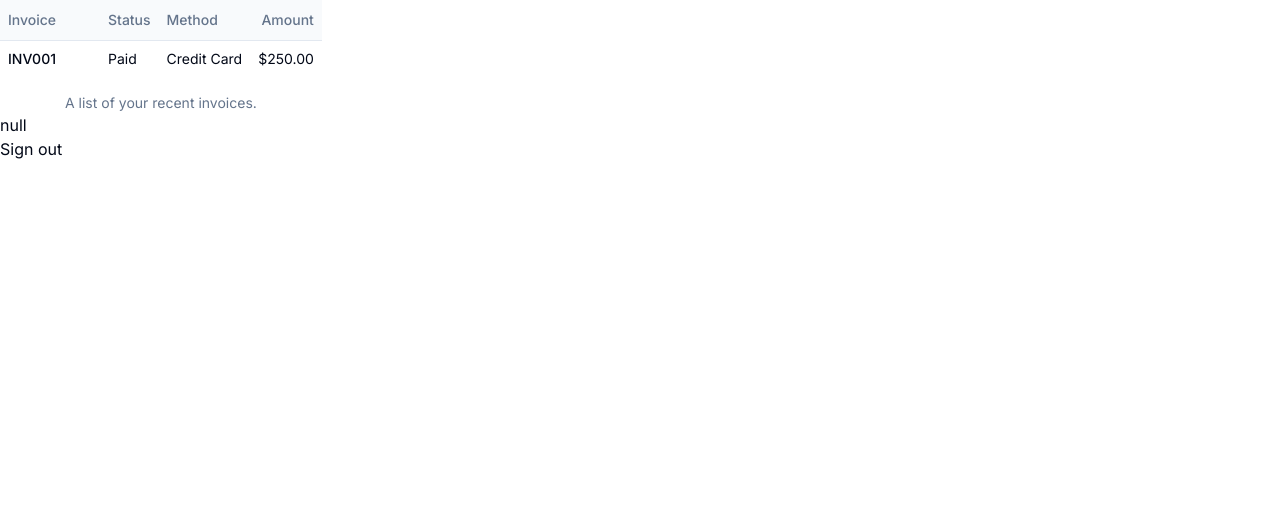
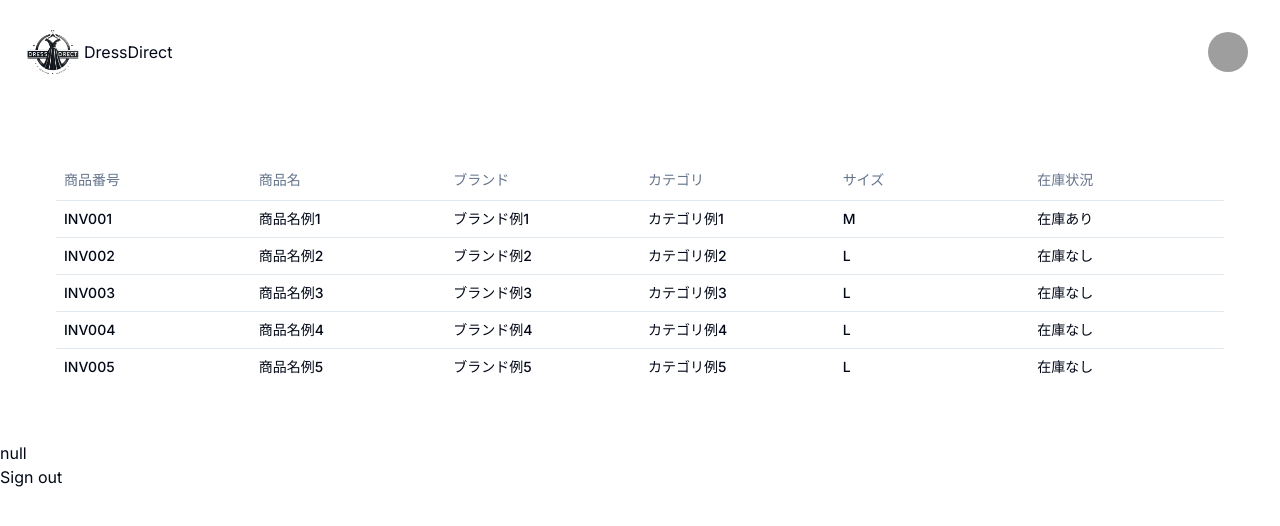
Before and after one commit to mizuki3880/clothing-management, a Next.js app in the folder front-end/: page /main/dashboard in a window 1280 px wide. Shown: the top 526 px of the page. Built offline with nearby package versions, Linux system fonts and the light colour scheme; no server answers; grey boxes are pictures that could not be loaded.

Commit message:
dashbordにある商品一覧リストをダミーデータを使って作成した。

```diff
--- /dev/null
+++ b/front-end/data/dammy-data.ts
@@ -0,0 +1,42 @@
+export const ProductListData = [
+  {
+    id: "INV001",
+    name: "商品名例1",
+    brand: "ブランド例1",
+    category: "カテゴリ例1",
+    size: "M",
+    stockStatus: "在庫あり",
+  },
+  {
+    id: "INV002",
+    name: "商品名例2",
+    brand: "ブランド例2",
+    category: "カテゴリ例2",
+    size: "L",
+    stockStatus: "在庫なし",
+  },
+  {
+    id: "INV003",
+    name: "商品名例3",
+    brand: "ブランド例3",
+    category: "カテゴリ例3",
+    size: "L",
+    stockStatus: "在庫なし",
+  },
+  {
+    id: "INV004",
+    name: "商品名例4",
+    brand: "ブランド例4",
+    category: "カテゴリ例4",
+    size: "L",
+    stockStatus: "在庫なし",
+  },
+  {
+    id: "INV005",
+    name: "商品名例5",
+    brand: "ブランド例5",
+    category: "カテゴリ例5",
+    size: "L",
+    stockStatus: "在庫なし",
+  },
+];
--- a/front-end/package.json
+++ b/front-end/package.json
@@ -13,6 +13,7 @@
     "@hookform/resolvers": "^3.3.4",
     "@nextui-org/react": "^2.2.10",
     "@prisma/client": "^5.13.0",
+    "@radix-ui/react-avatar": "^1.0.4",
     "@radix-ui/react-icons": "^1.3.0",
     "@radix-ui/react-label": "^2.0.2",
     "@radix-ui/react-slot": "^1.0.2",
--- a/front-end/src/app/main/layout.tsx
+++ b/front-end/src/app/main/layout.tsx
@@ -1,7 +1,13 @@
+import Header from "@/components/main/header";
 import React from "react";
 
 const MainPageLayout = ({ children }: { children: React.ReactNode }) => {
-  return <div className="h-full flex">{children}</div>;
+  return (
+    <div className="h-full">
+      <Header />
+      {children}
+    </div>
+  );
 };
 
 export default MainPageLayout;
--- a/front-end/src/components/main/dashboard/list.tsx
+++ b/front-end/src/components/main/dashboard/list.tsx
@@ -8,28 +8,44 @@ import {
   TableHeader,
   TableRow,
 } from "@/components/ui/table";
+import { ProductListData } from "data/dammy-data";
+
+const TableCategories = [
+  "商品番号",
+  "商品名",
+  "ブランド",
+  "カテゴリ",
+  "サイズ",
+  "在庫状況",
+];
 
 const List = () => {
   return (
+    <div className=" m-14">
       <Table>
-      <TableCaption>A list of your recent invoices.</TableCaption>
         <TableHeader>
           <TableRow>
-          <TableHead className="w-[100px]">Invoice</TableHead>
-          <TableHead>Status</TableHead>
-          <TableHead>Method</TableHead>
-          <TableHead className="text-right">Amount</TableHead>
+            {TableCategories.map((category) => (
+              <TableHead key={category} className="w-[100px]">
+                {category}
+              </TableHead>
+            ))}
           </TableRow>
         </TableHeader>
         <TableBody>
-        <TableRow>
-          <TableCell className="font-medium">INV001</TableCell>
-          <TableCell>Paid</TableCell>
-          <TableCell>Credit Card</TableCell>
-          <TableCell className="text-right">$250.00</TableCell>
+          {ProductListData.map((item) => (
+            <TableRow key={item.id}>
+              <TableCell className="font-medium">{item.id}</TableCell>
+              <TableCell className="font-medium">{item.name}</TableCell>
+              <TableCell className="font-medium">{item.brand}</TableCell>
+              <TableCell className="font-medium">{item.category}</TableCell>
+              <TableCell className="font-medium">{item.size}</TableCell>
+              <TableCell className="font-medium">{item.stockStatus}</TableCell>
             </TableRow>
+          ))}
         </TableBody>
       </Table>
+    </div>
   );
 };
 
--- /dev/null
+++ b/front-end/src/components/main/header.tsx
@@ -0,0 +1,19 @@
+import React from "react";
+import { Avatar, AvatarImage, AvatarFallback } from "../ui/avatar";
+
+const Header = () => {
+  return (
+    <div className="flex justify-between bg-white">
+      <div className="m-5 h-16 w-16 flex items-center">
+        <img src="/dressdirect_logo.png" alt="dressdirect" />
+        DressDirect
+      </div>
+      <Avatar className=" m-8">
+        <AvatarImage src="https://github.com/shadcn.png" />
+        <AvatarFallback>CN</AvatarFallback>
+      </Avatar>
+    </div>
+  );
+};
+
+export default Header;
--- /dev/null
+++ b/front-end/src/components/ui/avatar.tsx
@@ -0,0 +1,50 @@
+"use client"
+
+import * as React from "react"
+import * as AvatarPrimitive from "@radix-ui/react-avatar"
+
+import { cn } from "@/lib/utils"
+
+const Avatar = React.forwardRef<
+  React.ElementRef<typeof AvatarPrimitive.Root>,
+  React.ComponentPropsWithoutRef<typeof AvatarPrimitive.Root>
+>(({ className, ...props }, ref) => (
+  <AvatarPrimitive.Root
+    ref={ref}
+    className={cn(
+      "relative flex h-10 w-10 shrink-0 overflow-hidden rounded-full",
+      className
+    )}
+    {...props}
+  />
+))
+Avatar.displayName = AvatarPrimitive.Root.displayName
+
+const AvatarImage = React.forwardRef<
+  React.ElementRef<typeof AvatarPrimitive.Image>,
+  React.ComponentPropsWithoutRef<typeof AvatarPrimitive.Image>
+>(({ className, ...props }, ref) => (
+  <AvatarPrimitive.Image
+    ref={ref}
+    className={cn("aspect-square h-full w-full", className)}
+    {...props}
+  />
+))
+AvatarImage.displayName = AvatarPrimitive.Image.displayName
+
+const AvatarFallback = React.forwardRef<
+  React.ElementRef<typeof AvatarPrimitive.Fallback>,
+  React.ComponentPropsWithoutRef<typeof AvatarPrimitive.Fallback>
+>(({ className, ...props }, ref) => (
+  <AvatarPrimitive.Fallback
+    ref={ref}
+    className={cn(
+      "flex h-full w-full items-center justify-center rounded-full bg-muted",
+      className
+    )}
+    {...props}
+  />
+))
+AvatarFallback.displayName = AvatarPrimitive.Fallback.displayName
+
+export { Avatar, AvatarImage, AvatarFallback }
```
Also changed, not shown: front-end/public/dressdirect_logo.png (added), front-end/src/app/main/clothin-details/page.tsx (added), front-end/src/app/main/clothing-create/page.tsx (added), front-end/src/app/main/clothing-edit/page.tsx (added), front-end/src/app/main/clothing-list/page.tsx (added), front-end/src/app/main/user-profile/page.tsx (added), 1 other file (tests, documents, lock files or other folders). Lines whose indentation alone changed are shown as unchanged.
